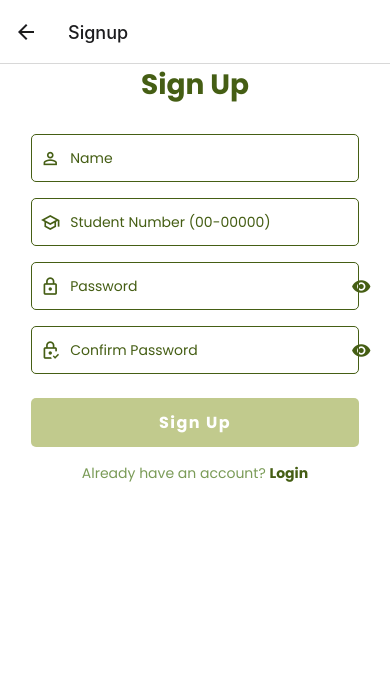
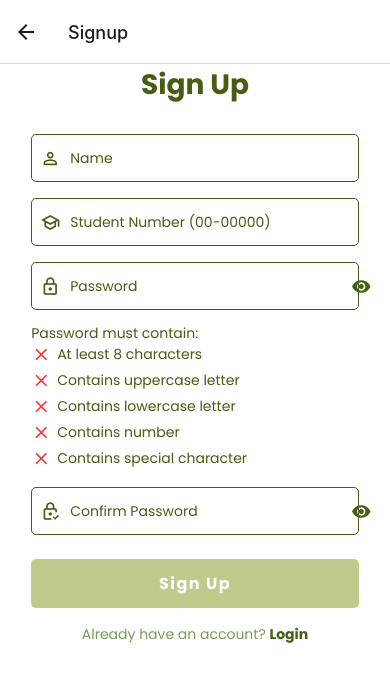
Before and after one commit to beelogss/BP, a React Native app: screen /Signup in a window 390 px wide. Shown: the top 682 px of the page. Built offline with nearby package versions, Linux system fonts and the light colour scheme.

Commit message:
Update SignupDetailsScreen with input focus states and password hints

```diff
--- a/screens/SignupDetailsScreen.js
+++ b/screens/SignupDetailsScreen.js
@@ -19,6 +19,15 @@ export default function SignupScreen({ navigation }) {
   const [passwordFocused, setPasswordFocused] = useState(false);
   const [confirmPasswordFocused, setConfirmPasswordFocused] = useState(false);
 
+  const [passwordValidation, setPasswordValidation] = useState({
+    length: false,
+    uppercase: false,
+    lowercase: false,
+    number: false,
+    specialChar: false,
+  });
+
+
   const handleSignup = async () => {
     if (!name || !studentNumber || !password || !confirmPassword) {
       setError('Please fill out all fields');
@@ -26,6 +35,10 @@ export default function SignupScreen({ navigation }) {
     }
     if (password !== confirmPassword) {
       setError("Passwords do not match");
+      return;
+    }
+    else if (!isPasswordValid) {
+      alert('Password does not meet the requirements.');
       return;
     }
 
@@ -67,7 +80,27 @@ export default function SignupScreen({ navigation }) {
   };
 
   // Determine if button should be enabled
-  const isFormValid = name && studentNumber && password && confirmPassword && password === confirmPassword;
+  const isFormValid = name && studentNumber && password && confirmPassword;
+
+  const handlePassword = (password) => {
+    setPassword(password);
+
+    const length = password.length >= 8;
+    const uppercase = /[A-Z]/.test(password);
+    const lowercase = /[a-z]/.test(password);
+    const number = /\d/.test(password);
+    const specialChar = /[!@#$%^&*(),.?":{}|<>]/.test(password);
+
+    setPasswordValidation({
+      length,
+      uppercase,
+      lowercase,
+      number,
+      specialChar,
+    });
+  };
+
+  const isPasswordValid = Object.values(passwordValidation).every(Boolean);
 
   return (
     <KeyboardAvoidingView
@@ -114,7 +147,7 @@ export default function SignupScreen({ navigation }) {
             style={styles.passwordInput}
             placeholder="Password"
             value={password}
-            onChangeText={setPassword}
+            onChangeText={handlePassword}
             secureTextEntry={!showPassword}
             onFocus={() => setPasswordFocused(true)}
             onBlur={() => setPasswordFocused(false)}
@@ -127,6 +160,50 @@ export default function SignupScreen({ navigation }) {
               style={styles.eyeIcon}
             />
           </TouchableOpacity>
+        </View>
+
+        <View style={styles.passwordHintContainer}>
+        <Text style={{ fontFamily: 'Poppins-Regular', fontSize: 14, color: '#455e14' }}>Password must contain:</Text>
+          <View style={styles.passwordHintItem}>
+            <MaterialCommunityIcons
+              name={passwordValidation.length ? 'check' : 'close'}
+              size={20}
+              color={passwordValidation.length ? '#7a9b57' : '#ed3e3e'}
+            />
+            <Text style={styles.passwordHintText}>At least 8 characters</Text>
+          </View>
+          <View style={styles.passwordHintItem}>
+            <MaterialCommunityIcons
+              name={passwordValidation.uppercase ? 'check' : 'close'}
+              size={20}
+              color={passwordValidation.uppercase ? '#7a9b57' : '#ed3e3e'}
+            />
+            <Text style={styles.passwordHintText}>Contains uppercase letter</Text>
+          </View>
+          <View style={styles.passwordHintItem}>
+            <MaterialCommunityIcons
+              name={passwordValidation.lowercase ? 'check' : 'close'}
+              size={20}
+              color={passwordValidation.lowercase ? '#7a9b57' : '#ed3e3e'}
+            />
+            <Text style={styles.passwordHintText}>Contains lowercase letter</Text>
+          </View>
+          <View style={styles.passwordHintItem}>
+            <MaterialCommunityIcons
+              name={passwordValidation.number ? 'check' : 'close'}
+              size={20}
+              color={passwordValidation.number ? '#7a9b57' : '#ed3e3e'}
+            />
+            <Text style={styles.passwordHintText}>Contains number</Text>
+          </View>
+          <View style={styles.passwordHintItem}>
+            <MaterialCommunityIcons
+              name={passwordValidation.specialChar ? 'check' : 'close'}
+              size={20}
+              color={passwordValidation.specialChar ? '#7a9b57' : '#ed3e3e'}
+            />
+            <Text style={styles.passwordHintText}>Contains special character</Text>
+          </View>
         </View>
 
         {/* Confirm Password Input with Icon */}
@@ -256,4 +333,19 @@ const styles = StyleSheet.create({
   focusedInput: {
     borderWidth: 1.5, // Thicker border when focused
   },
+  passwordHintContainer: {
+    marginTop: 5,
+    marginBottom:5,
+  },
+  passwordHintItem: {
+    flexDirection: 'row',
+    alignItems: 'center',
+    marginBottom: 5,
+  },
+  passwordHintText: {
+    marginLeft: 6,
+    color: '#455e14',
+    fontFamily: 'Poppins-Regular',
+    fontSize: 14,
+  },
 });
```
